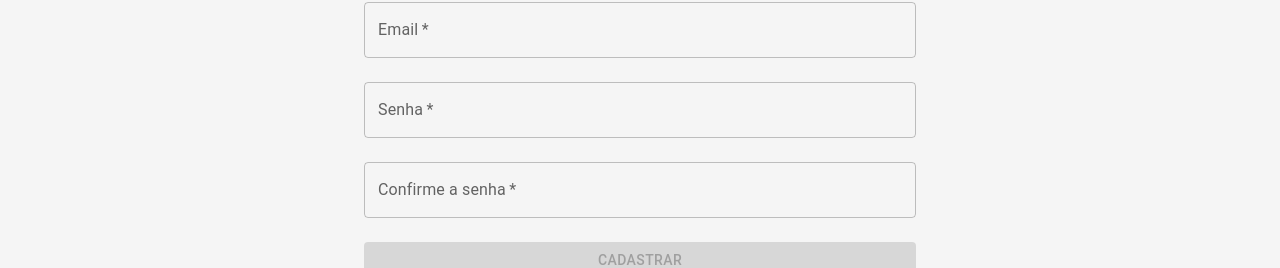
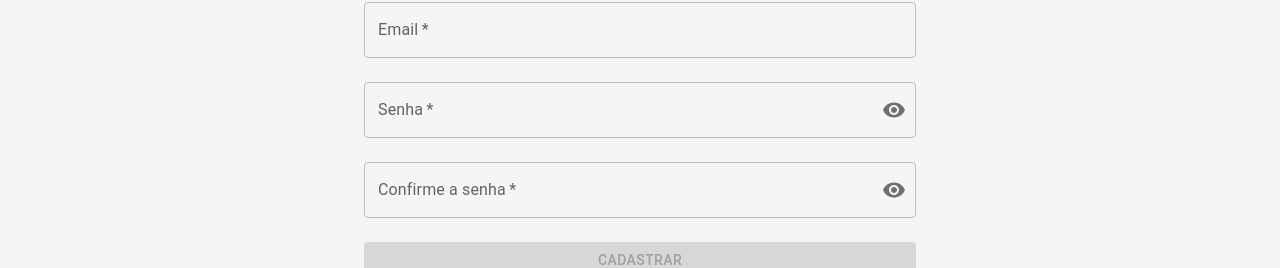
Before and after one commit to gresas/next-blog, a Next.js app: page /cadastrar in a window 1280 px wide. Shown: the part 312-580 px from the top of the page. Built offline with nearby package versions, Linux system fonts and the light colour scheme; no server answers.

Commit message:
Including password toggle adornment behaviour

```diff
--- a/app/cadastrar/page.tsx
+++ b/app/cadastrar/page.tsx
@@ -2,6 +2,7 @@
 
 import { useState } from 'react'
 import { useRouter } from 'next/navigation'
+import PasswordToggleAdornment from '../components/PasswordToggleAdornment'
 import {
   Container,
   Typography,
@@ -21,6 +22,8 @@
   const [touched, setTouched] = useState(false)
   const [senha, setSenha] = useState('')
   const [confirmaSenha, setConfirmaSenha] = useState('')
+  const [showSenha, setShowSenha] = useState(false)
+  const [showConfirmaSenha, setShowConfirmaSenha] = useState(false)
   const [error, setError] = useState<string | null>(null)
   const [loading, setLoading] = useState(false)
 
@@ -81,7 +84,7 @@
         />
         <TextField
           label="Senha"
-          type="password"
+          type={showSenha ? 'text' : 'password'}
           value={senha}
           onChange={(e) => setSenha(e.target.value)}
           onBlur={() => setTouched(true)}
@@ -95,16 +98,34 @@
               ? 'A senha deve ter pelo menos 8 caracteres, uma letra maiúscula, uma minúscula, um número e um símbolo.'
               : ''
           }
+          slotProps={{
+            input: {endAdornment :(
+              <PasswordToggleAdornment
+                visible={showSenha}
+                onToggle={() => setShowSenha((prev) => !prev)}
+              />
+              )
+            },
+          }}
         />
         <TextField
           label="Confirme a senha"
-          type="password"
+          type={showConfirmaSenha ? 'text' : 'password'}
           value={confirmaSenha}
           onChange={(e) => setConfirmaSenha(e.target.value)}
           fullWidth
           required
           margin="normal"
           disabled={loading}
+          slotProps={{
+            input: {endAdornment :(
+              <PasswordToggleAdornment
+                visible={showConfirmaSenha}
+                onToggle={() => setShowConfirmaSenha((prev) => !prev)}
+              />
+              )
+            },
+          }}
         />
         <Button
           type="submit"
--- /dev/null
+++ b/app/components/PasswordToggleAdornment.tsx
@@ -0,0 +1,22 @@
+'use client'
+import { InputAdornment, IconButton } from '@mui/material'
+import { Visibility, VisibilityOff } from '@mui/icons-material'
+
+
+interface PasswordToggleAdornmentProps {
+  visible: boolean
+  onToggle: () => void
+}
+
+export default function PasswordToggleAdornment({
+  visible,
+  onToggle,
+}: PasswordToggleAdornmentProps) {
+  return (
+    <InputAdornment position="end">
+      <IconButton onClick={onToggle} edge="end">
+        {visible ? <VisibilityOff /> : <Visibility />}
+      </IconButton>
+    </InputAdornment>
+  )
+}
```
Also changed, not shown: app/login/page.tsx (+12 -1 lines).
